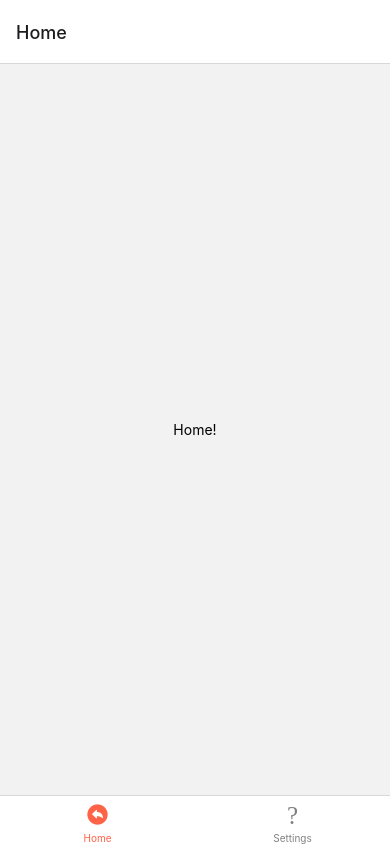
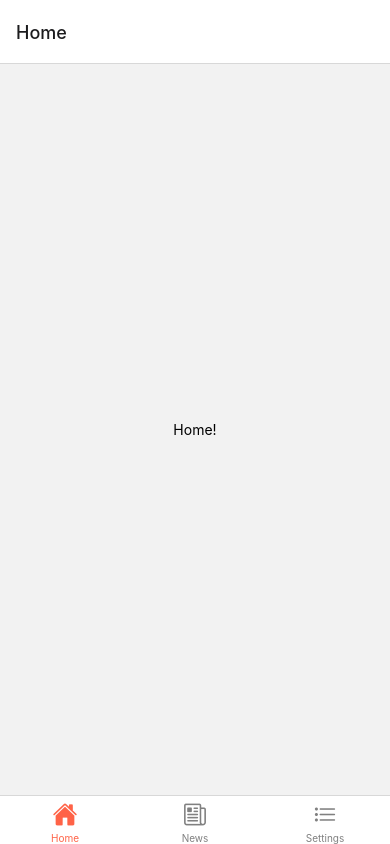
Before and after one commit to gcruzrios/react-native-tabs2024, a React Native app: screen / in a window 390 px wide. Built offline with nearby package versions, Linux system fonts and the light colour scheme.

Commit message:
second commit with icons

```diff
--- a/App.tsx
+++ b/App.tsx
@@ -20,6 +20,15 @@ function SettingsScreen() {
   );
 }
 
+function NewsScreen() {
+  return (
+    <View style={{ flex: 1, justifyContent: 'center', alignItems: 'center' }}>
+      <Text>Last News!</Text>
+    </View>
+  );
+}
+
+
 const Tab = createBottomTabNavigator();
 
 export default function App() {
@@ -33,10 +42,12 @@ export default function App() {
 
             if (route.name === 'Home') {
               iconName = focused
-                ? 'arrow-undo-circle'
-                : 'arrow-undo-circle-outline';
+                ? 'home'
+                : 'home-outline';
             } else if (route.name === 'Settings') {
-              iconName = focused ? 'ios-list' : 'ios-list-outline';
+              iconName = focused ? 'list' : 'list-outline';
+            } else if (route.name === 'News') {
+              iconName = focused ? 'newspaper' : 'newspaper-outline';
             }
 
             // You can return any component that you like here!
@@ -47,6 +58,7 @@ export default function App() {
         })}
       >
         <Tab.Screen name="Home" component={HomeScreen} />
+        <Tab.Screen name="News" component={NewsScreen} />
         <Tab.Screen name="Settings" component={SettingsScreen} />
       </Tab.Navigator>
     </NavigationContainer>
```
Also changed, not shown: 1 other file (tests, documents, lock files or other folders).
